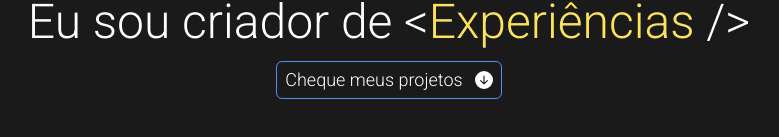
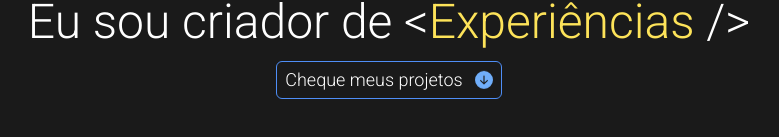
Before and after one commit to leonardommascarenhas/Portfolio, a React (Vite) app: page / in a window 1280 px wide. Shown: the part 383-520 px from the top of the page, without its empty margins (251-1030 px from the left). Built offline with nearby package versions, Linux system fonts and the light colour scheme.

Commit message:
better animations

```diff
--- a/src/components/Intro.tsx
+++ b/src/components/Intro.tsx
@@ -18,11 +18,11 @@ const Intro = () => {
         <span className="text-yellow-300">Experiências</span> /&gt;
       </h1>
       <button
-        className="group inline-flex items-center gap-3 text-sm md:text-lg px-2 py-1 border border-blue-500 rounded-md animate-fadeIn fill-mode-forwards"
+        className="group inline-flex items-center gap-3 text-sm md:text-lg px-2 py-1 border border-blue-500 rounded-md animate-fadeIn fill-mode-forwards hover:-translate-y-0.5  hover:border-yellow-300 hover:transition-all"
         onMouseEnter={handleHover}
       >
         Cheque meus projetos
-        <span className="group-hover:mt-1 group-hover:animate-bounce">
+        <span className="mt-1.5 animate-bounce delay-150 text-blue-400">
           <BsFillArrowDownCircleFill />
         </span>
       </button>
```
